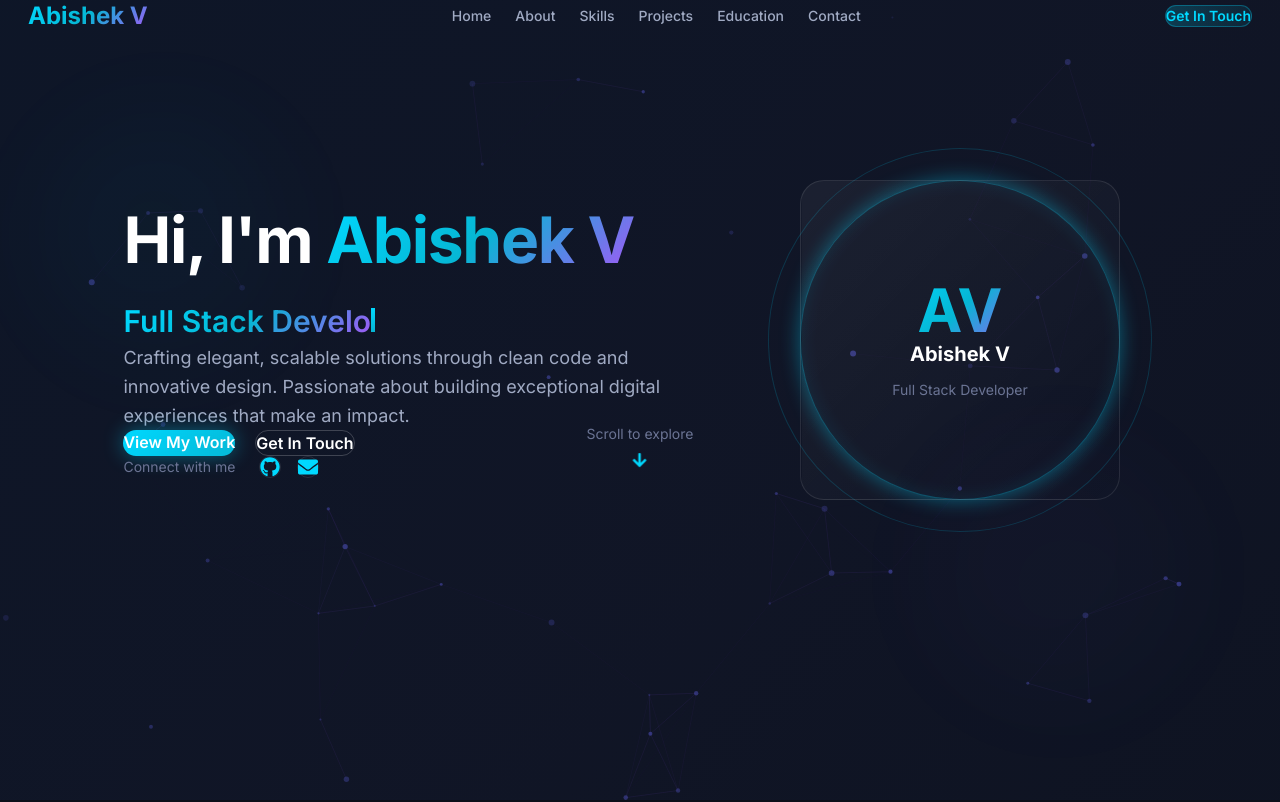
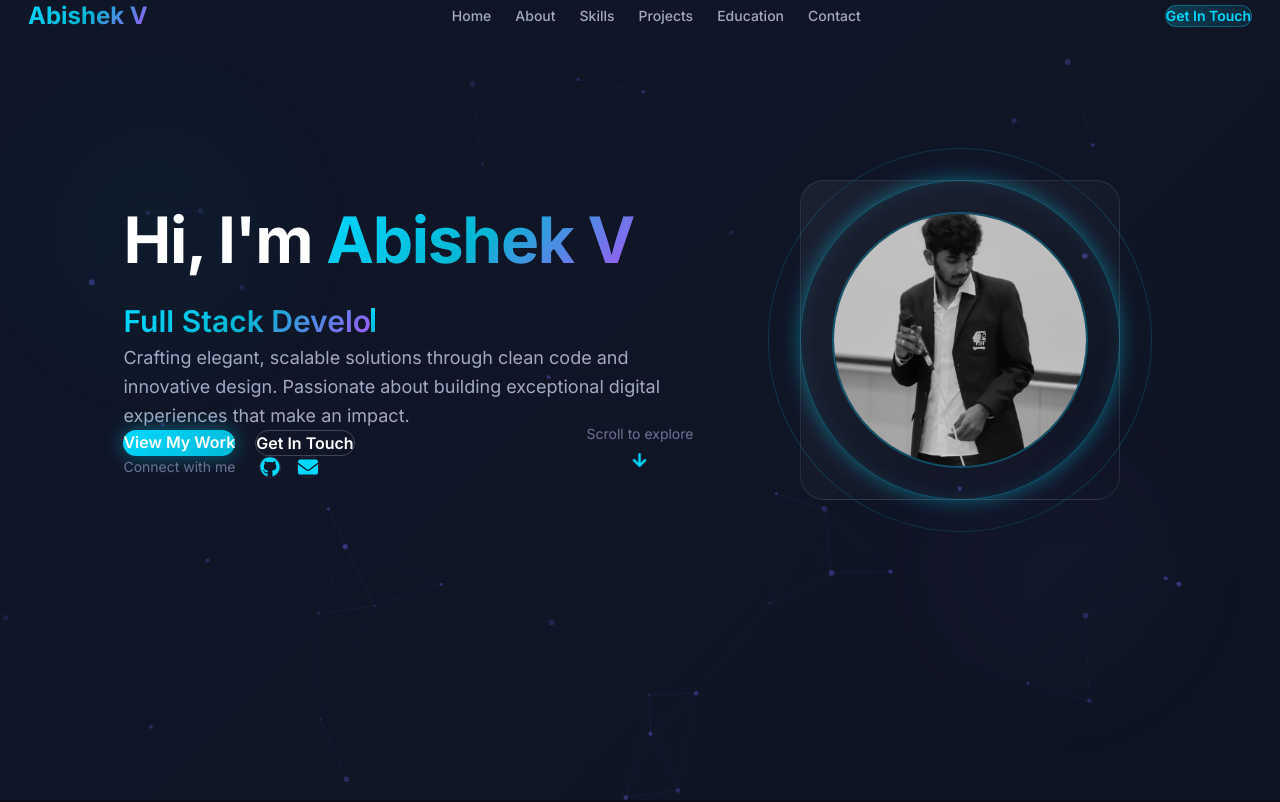
Before and after one commit to abishek-vk/portfolio, a React (Vite) app: page / in a window 1280 px wide. Shown: the top 802 px of the page. Built offline with nearby package versions, Linux system fonts and the light colour scheme.

Commit message:
feat: Add profile image to Hero component and adjust layout for improved presentation

```diff
--- a/src/components/Hero/Hero.jsx
+++ b/src/components/Hero/Hero.jsx
@@ -1,6 +1,7 @@
 import { useState, useEffect } from "react";
 import { motion } from "framer-motion";
 import { FaGithub, FaEnvelope, FaArrowDown } from "react-icons/fa";
+import abiImage from "../../assets/abi image.jpeg";
 
 const TypingText = ({ texts, speed = 80 }) => {
   const [displayText, setDisplayText] = useState("");
@@ -120,14 +121,12 @@ export default function Hero() {
 
             {/* Profile Card */}
             <motion.div
-              className="rounded-3xl p-8 w-80 h-80 flex items-center justify-center relative z-10 border border-white/10 bg-gradient-to-br from-white/5 to-white/0"
+              className="rounded-3xl p-8 w-80 h-80 flex items-center justify-center relative z-10 border border-white/10 bg-gradient-to-br from-white/5 to-white/0 overflow-hidden"
               animate={{ y: [0, -10, 0] }}
               transition={{ duration: 4, repeat: Infinity, ease: "easeInOut" }}
             >
-              <div className="text-center">
-                <div className="text-6xl font-bold gradient-text block mb-6">AV</div>
-                <h3 className="font-bold text-xl mb-2">Abishek V</h3>
-                <p className="text-[var(--text-tertiary)] text-sm">Full Stack Developer</p>
+              <div className="text-center w-full h-full flex flex-col items-center justify-center">
+                <img src={abiImage} alt="Abishek V" className="w-64 h-64 object-cover rounded-full mb-4 border-2 border-[var(--accent-cyan)]/30" />
               </div>
             </motion.div>
           </motion.div>
```
